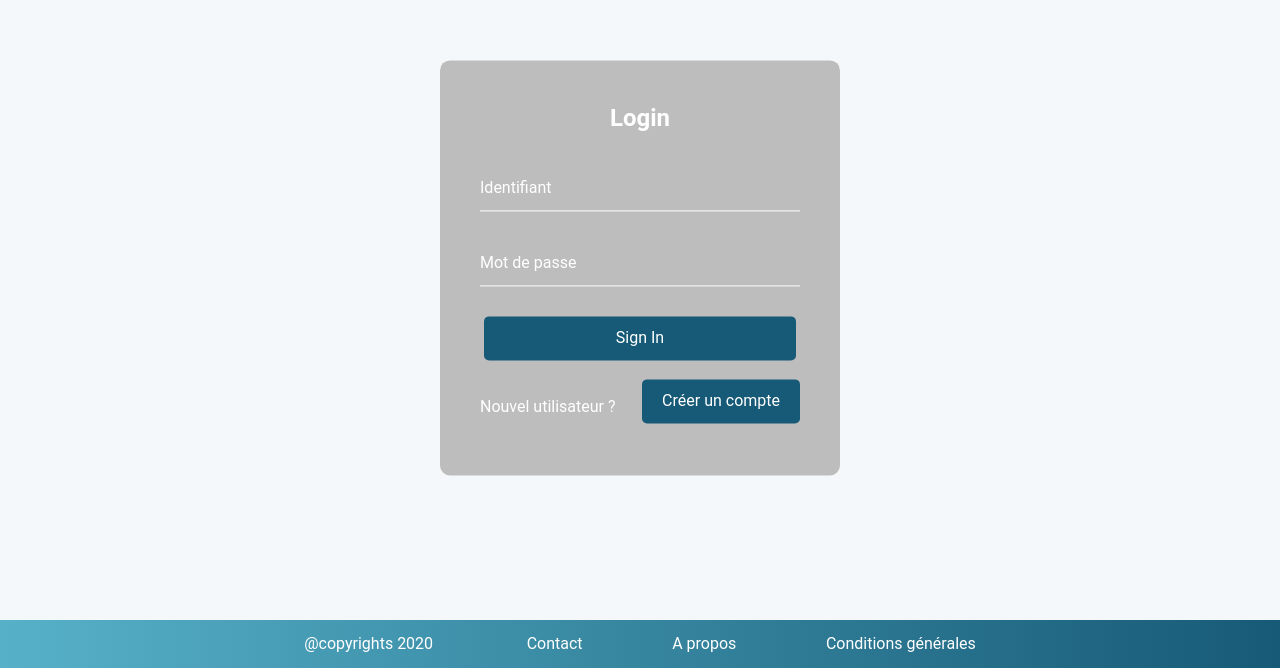
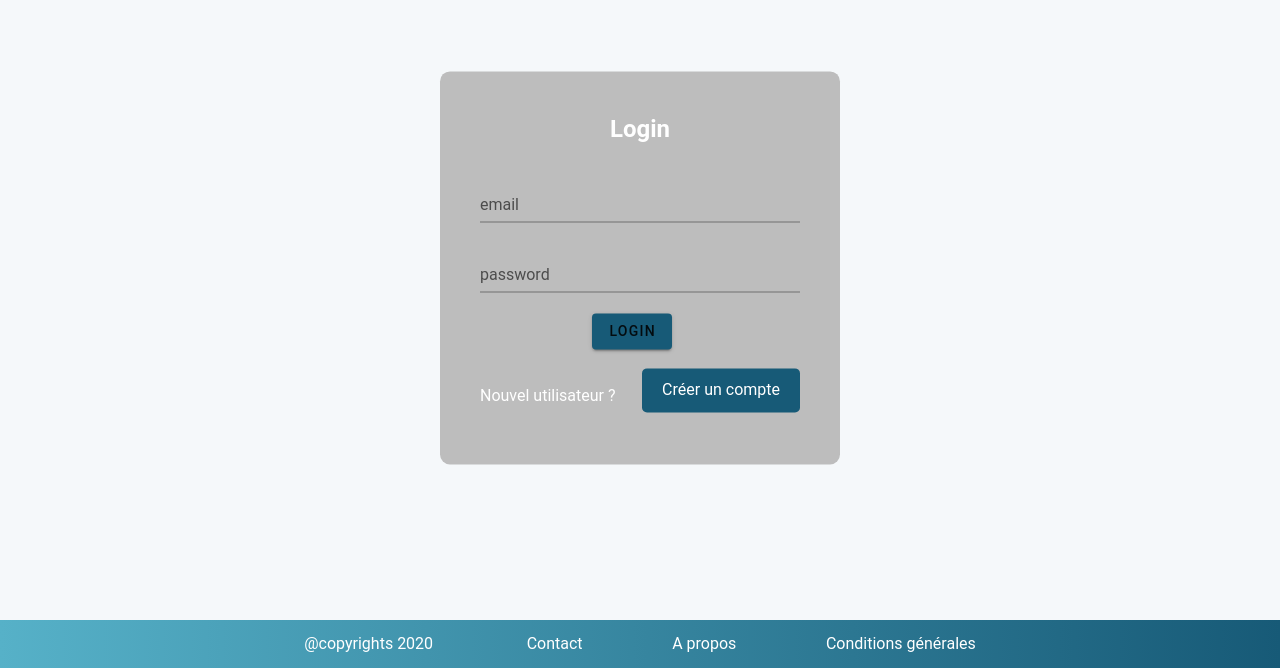
Before and after one commit to corinnerusso/cyberdiag_front, a Vue app: page / in a window 1280 px wide. Shown: the part 132-800 px from the top of the page. Built offline with nearby package versions, Linux system fonts and the light colour scheme; no server answers; the HTML template or start-up script is replaced by a standard one; what vue-apexcharts would draw is missing.

Commit message:
begin signin auth

```diff
--- a/src/components/SignIn.vue
+++ b/src/components/SignIn.vue
@@ -4,28 +4,20 @@
       <h2>Login</h2>
       <form>
         <div class="inputBox">
-          <input
-            type="email"
-            name="email"
-            required
-            onkeyup="this.setAttribute('value', this.value);"
-            value
-          />
-          <label>Identifiant</label>
+          <v-text-field v_model="email" type="email" label="email" required></v-text-field>
         </div>
         <div class="inputBox">
-          <input
-            type="password"
-            name="password"
+          <v-text-field
+            v-model="password"
+            label="password"
+            :type="show1 ? 'text' : 'password'"
+            :append-icon="show1 ? 'mdi-eye' : 'mdi-eye-off'"
+            @click:append="show1 = !show1"
             required
-            value
-            onkeyup="this.setAttribute('value', this.value);"
-            pattern="(?=.*\d)(?=.*[a-z])(?=.*[A-Z]).{8,}"
-            title="Must contain at least one number and one uppercase and lowercase letter, and at least 8 or more characters"
-          />
-          <label>Mot de passe</label>
+          ></v-text-field>
         </div>
-        <input type="submit" name="sign-in" value="Sign In" />
+        <!-- <input type="submit" name="sign-in" value="Sign In" @click="handleSubmit()" /> -->
+        <v-btn color="#175a77" class="mr-4" @click="handleSubmit">Login</v-btn>
       </form>
       <div class="signup">
         <p class="user">Nouvel utilisateur ?</p>
@@ -38,8 +30,65 @@
 </template>
 
 <script>
+import axios from "axios";
 export default {
-  name: "SignIn"
+  name: "SignIn",
+
+  data() {
+    return {
+      email: "",
+      password: "",
+      users: [],
+
+      show1: false
+    };
+  },
+
+  mounted() {
+    this.getAll();
+  },
+
+  methods: {
+    getAll() {
+      axios.get("http://localhost:3005/users").then(response => {
+        this.users = response.data;
+        console.log(response.data);
+      });
+    },
+
+    handleSubmit(e) {
+      e.preventDefault();
+      if (this.password.length > 0) {
+        axios
+          .post("http://localhost:3005/login", {
+            email: this.email,
+            password: this.password
+          })
+          .then(response => {
+            /* let is_admin = response.data.user.is_admin */
+            let is_admin = response.data.user.user.is_admin;
+            console.log(is_admin);
+            localStorage.setItem("user", JSON.stringify(response.data.user));
+            localStorage.setItem("jwt", response.data.token);
+            if (localStorage.getItem("jwt") != null) {
+              this.$emit("loggedIn");
+              if (this.$route.params.nextUrl != null) {
+                this.$router.push(this.$route.params.nextUrl);
+              } else {
+                if (is_admin !== "admin") {
+                  this.$router.push("home");
+                } else {
+                  this.$router.push("dashboard");
+                }
+              }
+            }
+          })
+          .catch(function(error) {
+            console.error(error.response);
+          });
+      }
+    }
+  }
 };
 </script>
 
--- a/src/views/SignUp.vue
+++ b/src/views/SignUp.vue
@@ -15,7 +15,6 @@
             v-model="firstname"
             :error-messages="errorMessages"
             label="Prénom"
-            placeholder="Jean"
             required
           ></v-text-field>
 
@@ -25,7 +24,6 @@
             v-model="lastname"
             :error-messages="errorMessages"
             label="Nom"
-            placeholder="Dupont"
             required
           ></v-text-field>
           <!-- COMPANY NAME -->
@@ -34,7 +32,6 @@
             v-model="cieName"
             :error-messages="errorMessages"
             label="Nom de l'entreprise"
-            placeholder="..."
             required
           ></v-text-field>
           <!-- PHONE NUMBER -->
@@ -43,7 +40,6 @@
             v-model="phoneNumber"
             :error-messages="errorMessages"
             label="N° de téléphone"
-            placeholder="0600000000"
             maxlength="10"
             counter
             required
@@ -54,14 +50,12 @@
             v-model="email"
             :error-messages="errorMessages"
             label="Email"
-            placeholder="jean.martin@mail.com"
             required
           ></v-text-field>
 
           <!-- PASSWORD -->
           <v-text-field
             label="Mot de passe"
-            placeholder="Mot de passe"
             name="password"
             minlength="12"
             counter
@@ -91,7 +85,6 @@
           <v-text-field
             label="Confirmer le mot de passe"
             v-model="password_confirmation"
-            placeholder="Mot de passe"
             :type="show1 ? 'text' : 'password'"
             :append-icon="show1 ? 'mdi-eye' : 'mdi-eye-off'"
             @click:append="show1 = !show1"
@@ -122,7 +115,7 @@
                 color="#175a77"
                 class="mr-4 white--text"
                 :disabled="disabled"
-                @click="(checkPasswords(password, password_confirmation),handleSubmit(), showModal)"
+                @click="(checkPasswords(password, password_confirmation),handleSubmit(), showModal, DeleteInfosAfterRegister)"
                 v-on="on"
               >Enregistrer</v-btn>
             </template>
@@ -238,12 +231,12 @@ export default {
         this.password_confirmation.length > 0
       ) {
         axios
-          .post(`http://localhost:3005/users`, {
+          .post(`http://localhost:3005/register`, {
             firstname: this.firstname,
             lastname: this.lastname,
             email: this.email,
-            cieName: this.cieName,
-            phoneNumber: this.phoneNumber,
+            cie_name: this.cieName,
+            phone_number: this.phoneNumber,
             password: this.password_confirmation,
             CGU: !this.disabled
           })
@@ -284,6 +277,15 @@ export default {
         this.samePassword = false;
       }
       console.log("samePassword", this.samePassword);
+    },
+
+    DeleteInfosAfterRegister() {
+      (this.firstname = ""),
+        (this.lastname = ""),
+        (this.cieName = ""),
+        (this.email = ""),
+        (this.password = ""),
+        (this.password_confirmation = "");
     }
   }
 };
```
